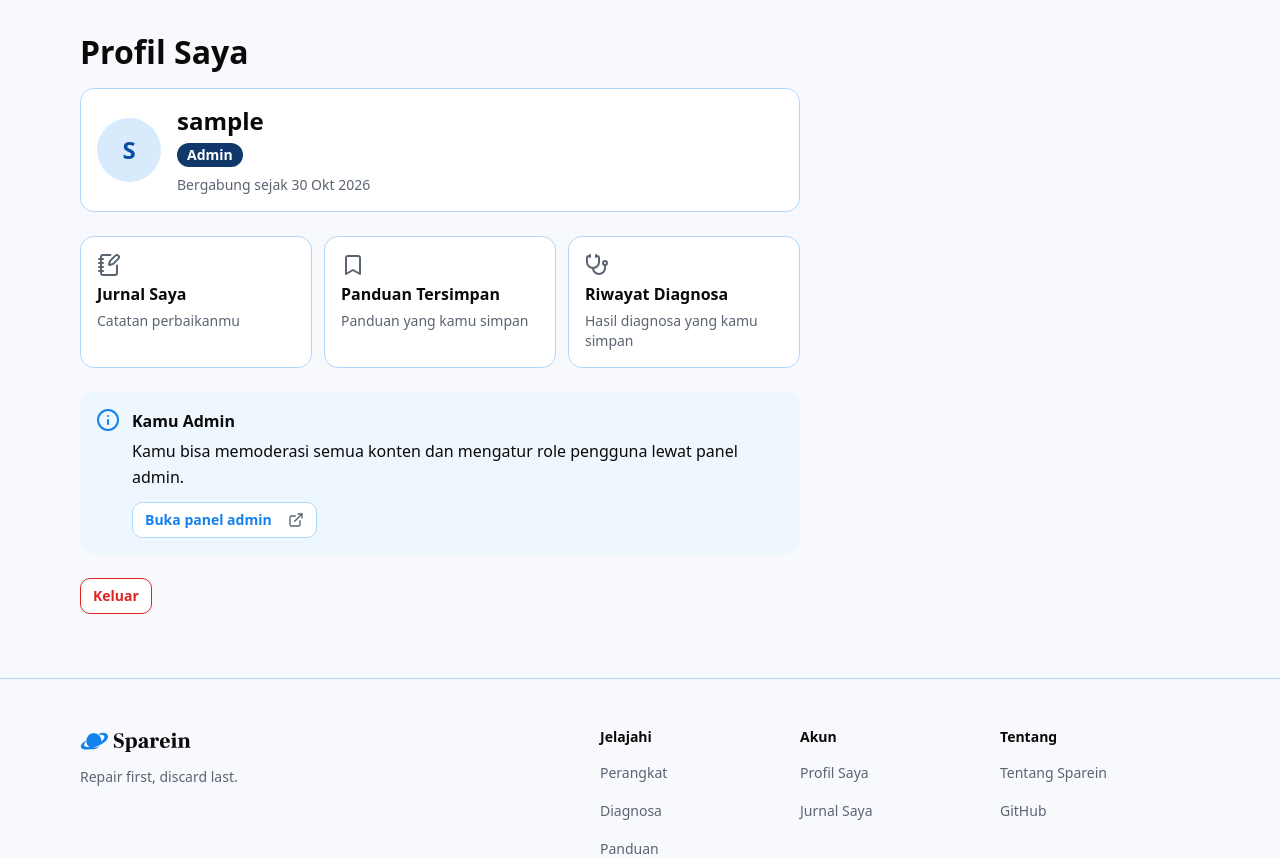
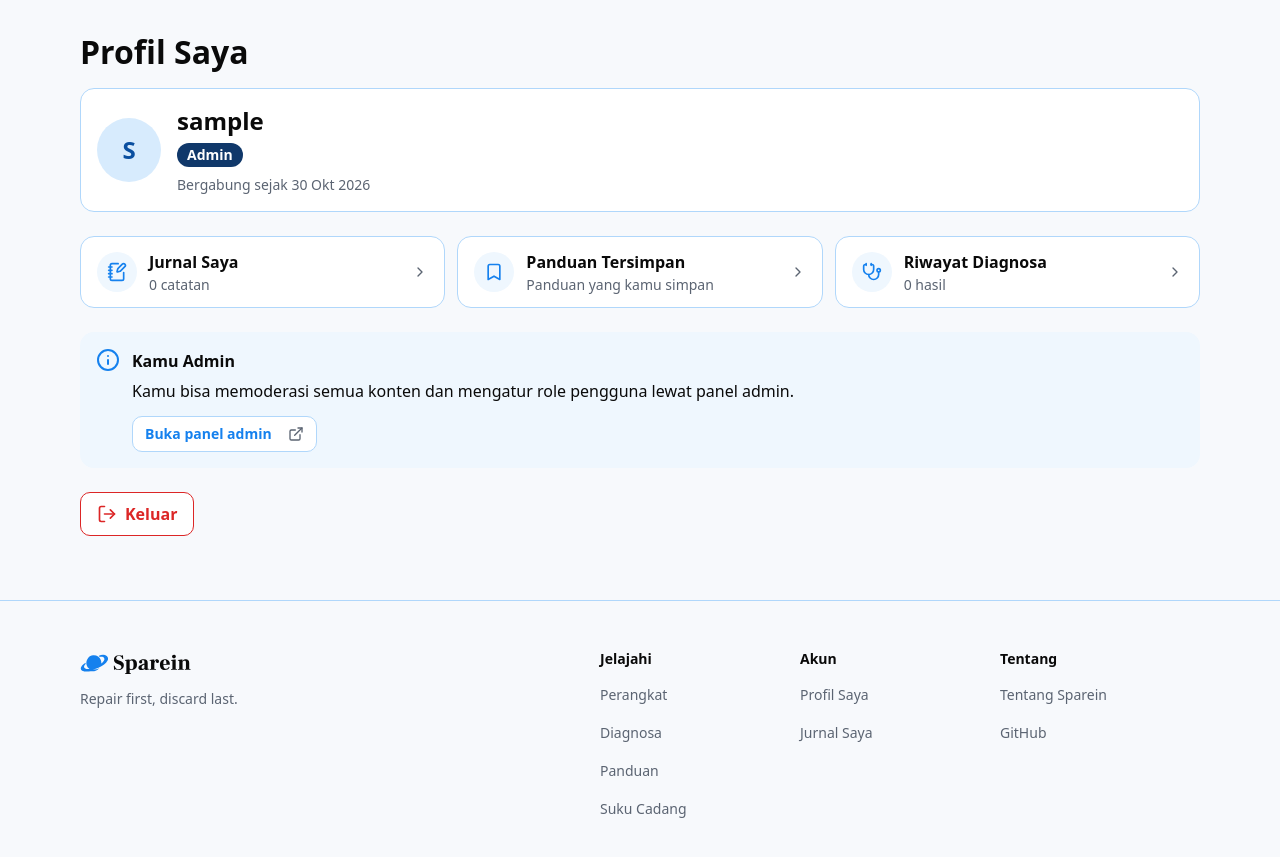
Before and after one commit to Kelompok1-PBP/sparein, a Django app: page /profile/ in a window 1280 px wide. Shown: the part 65-922 px from the top of the page. Run offline with Django 5.2, Linux system fonts and the light colour scheme; the visitor is signed in with stand-in values (Sample User, id 1); data that the repository does not hold is empty.

Commit message:
feat(core): show shortcut counts and row layout on profile page

```diff
--- a/core/static/core/profile.css
+++ b/core/static/core/profile.css
@@ -1,6 +1,7 @@
 /* Halaman Profil Saya */
 
 .profile { display: grid; gap: 24px; max-width: 720px; }
+.profile form { justify-self: start; }
 
 .profile__identity { display: flex; align-items: center; gap: 16px; }
 .profile__identity:hover { border-color: var(--blue-200); }
@@ -9,7 +10,10 @@
 .avatar--xl { width: 64px; height: 64px; font-size: 24px; }
 
 .profile__shortcuts { display: grid; gap: 12px; margin: 0; padding: 0; list-style: none; }
-.shortcut { display: flex; flex-direction: column; gap: 4px; height: 100%; color: var(--ink); text-decoration: none; }
+.shortcut { display: flex; align-items: center; gap: 12px; height: 100%; padding: 12px 16px; color: var(--ink); text-decoration: none; }
+.shortcut__icon { display: grid; flex: none; place-items: center; width: 40px; height: 40px; border-radius: 50%; background: var(--blue-50); }
+.shortcut__body { display: flex; flex: 1; flex-direction: column; min-width: 0; }
+.shortcut__chevron { flex: none; }
 .shortcut:focus-visible { outline: 2px solid var(--blue-400); outline-offset: 2px; }
 .shortcut + .shortcut { margin-top: 0; }
 .shortcut__title { font-weight: 600; }
@@ -32,5 +36,6 @@
 .btn--danger-outline:hover { background: rgba(220, 38, 38, 0.1); }
 
 @media (min-width: 768px) {
+  .profile { max-width: none; }
   .profile__shortcuts { grid-template-columns: repeat(3, 1fr); }
 }
--- a/core/templates/core/profile.html
+++ b/core/templates/core/profile.html
@@ -18,23 +18,32 @@
   <ul class="profile__shortcuts">
     <li>
       <a class="card shortcut" href="/journal/">
-        <img src="{% static 'core/icons/notebook-pen-muted.svg' %}" alt="" width="24" height="24">
-        <span class="shortcut__title">Jurnal Saya</span>
-        <span class="shortcut__text">Catatan perbaikanmu</span>
+        <span class="shortcut__icon" aria-hidden="true"><img src="{% static 'core/icons/notebook-pen-blue.svg' %}" alt="" width="20" height="20"></span>
+        <span class="shortcut__body">
+          <span class="shortcut__title">Jurnal Saya</span>
+          <span class="shortcut__text">{{ journal_total }} catatan</span>
+        </span>
+        <img class="shortcut__chevron" src="{% static 'core/icons/chevron-right-muted.svg' %}" alt="" width="16" height="16">
       </a>
     </li>
     <li>
       <a class="card shortcut" href="/guides/saved/">
-        <img src="{% static 'core/icons/bookmark-muted.svg' %}" alt="" width="24" height="24">
-        <span class="shortcut__title">Panduan Tersimpan</span>
-        <span class="shortcut__text">Panduan yang kamu simpan</span>
+        <span class="shortcut__icon" aria-hidden="true"><img src="{% static 'core/icons/bookmark-blue.svg' %}" alt="" width="20" height="20"></span>
+        <span class="shortcut__body">
+          <span class="shortcut__title">Panduan Tersimpan</span>
+          <span class="shortcut__text">Panduan yang kamu simpan</span>
+        </span>
+        <img class="shortcut__chevron" src="{% static 'core/icons/chevron-right-muted.svg' %}" alt="" width="16" height="16">
       </a>
     </li>
     <li>
       <a class="card shortcut" href="{% url 'diagnostics:history' %}">
-        <img src="{% static 'core/icons/stethoscope-muted.svg' %}" alt="" width="24" height="24">
-        <span class="shortcut__title">Riwayat Diagnosa</span>
-        <span class="shortcut__text">Hasil diagnosa yang kamu simpan</span>
+        <span class="shortcut__icon" aria-hidden="true"><img src="{% static 'core/icons/stethoscope-blue.svg' %}" alt="" width="20" height="20"></span>
+        <span class="shortcut__body">
+          <span class="shortcut__title">Riwayat Diagnosa</span>
+          <span class="shortcut__text">{{ session_total }} hasil</span>
+        </span>
+        <img class="shortcut__chevron" src="{% static 'core/icons/chevron-right-muted.svg' %}" alt="" width="16" height="16">
       </a>
     </li>
   </ul>
@@ -57,7 +66,7 @@
   </section>
 
   <form method="post" action="{% url 'logout' %}">{% csrf_token %}
-    <button type="submit" class="btn btn--sm btn--danger-outline">Keluar</button>
+    <button type="submit" class="btn btn--danger-outline"><img src="{% static 'core/icons/log-out-danger.svg' %}" alt="" width="20" height="20">Keluar</button>
   </form>
 </div>
 {% endblock %}
--- a/core/views.py
+++ b/core/views.py
@@ -5,7 +5,8 @@ from django.shortcuts import redirect, render
 
 from core.permissions import is_admin, is_contributor
 from core.selectors import latest_guides, popular_devices, top_categories
-from journal.selectors import site_impact_totals
+from diagnostics.selectors import get_sessions_for_user
+from journal.selectors import logs_for, site_impact_totals
 
 # Kata kunci nama kategori (atau induknya) ke nama ikon di static/core/icons. Urutan penting.
 CATEGORY_ICONS = (
@@ -55,4 +56,8 @@ def register(request):
 @login_required
 def profile(request):
     role = "admin" if is_admin(request.user) else "contributor" if is_contributor(request.user) else "member"
-    return render(request, "core/profile.html", {"role": role})
+    return render(request, "core/profile.html", {
+        "role": role,
+        "journal_total": logs_for(request.user).count(),
+        "session_total": get_sessions_for_user(request.user).count(),
+    })
```
Also changed, not shown: core/tests.py (+8 -0 lines), core/static/core/icons/bookmark-blue.svg (added).
